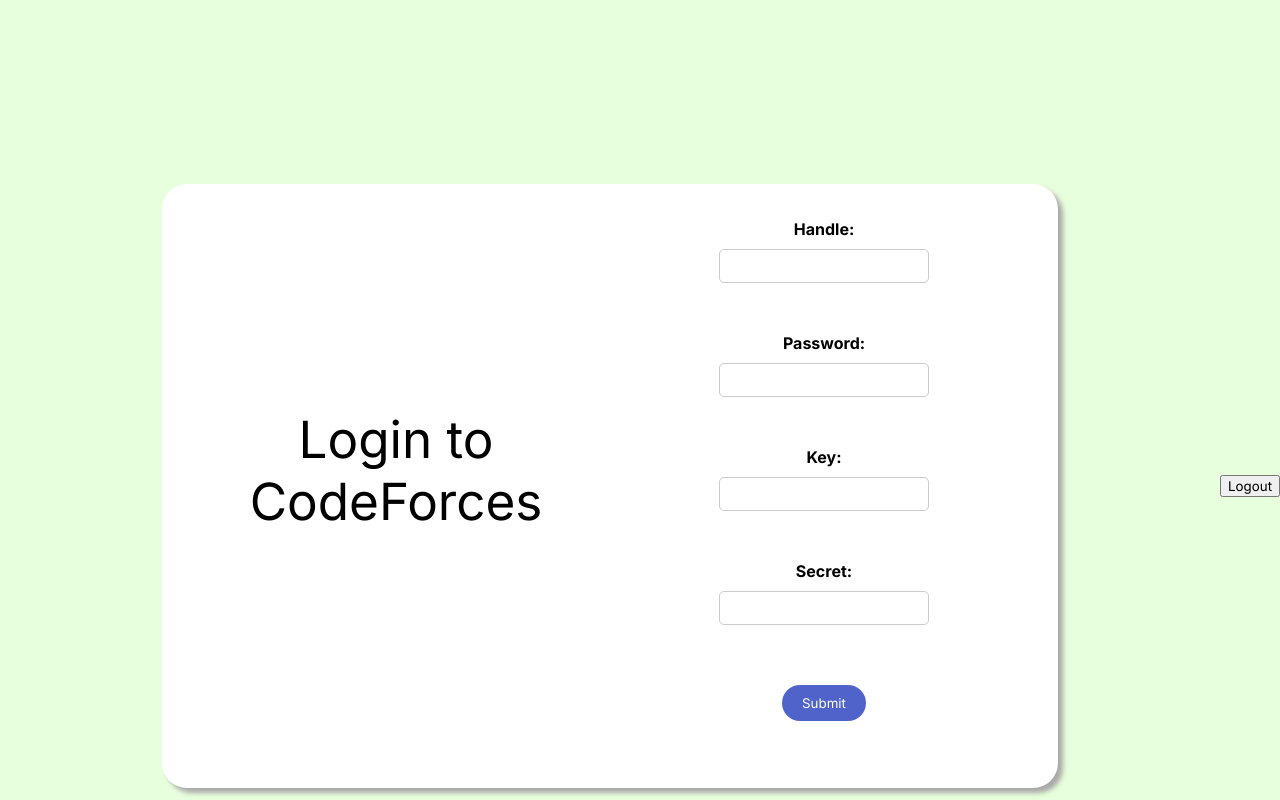
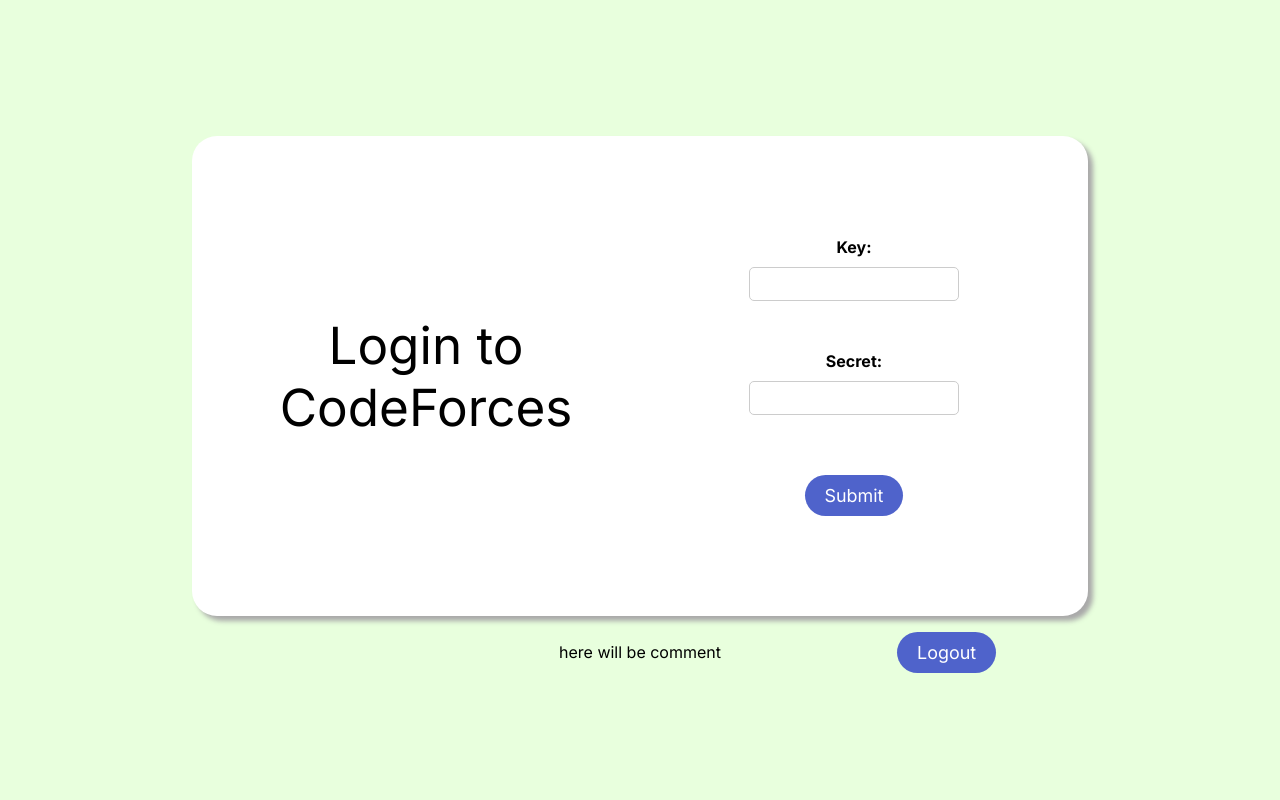
Before and after one commit to niotu/CodeForcer, a React (Create React App) app in the folder web/front/: page / in a window 1280 px wide. Built offline with nearby package versions, Linux system fonts and the light colour scheme.

Commit message:
checkpoint commit

```diff
--- a/web/front/package.json
+++ b/web/front/package.json
@@ -19,7 +19,7 @@
     "test": "react-scripts test",
     "eject": "react-scripts eject"
   },
-  "proxy": "http://localhost:8080",
+  "proxy": "https://doberman-primary-pony.ngrok-free.app/",
   "browserslist": {
     "production": [
       ">0.2%",
--- a/web/front/src/App.js
+++ b/web/front/src/App.js
@@ -1,8 +1,7 @@
 import React from 'react';
 import {BrowserRouter as Router, Route, Routes} from 'react-router-dom';
 import LoginPage from './components/LoginPage.jsx';
-import GroupsPage from './components/GroupsPage.jsx';
-import ContestsPage from './components/ContestsPage.jsx';
+import LinkPage from './components/LinkPage.jsx';
 import ContestDetails from './components/ContestDetails.jsx';
 import WeightsDistrPage from "./components/WeightsDistrPage.jsx";
 
@@ -15,9 +14,8 @@
 
                 {/* Protected Routes (with Redirection) */}
                 {localStorage.getItem('isAuthorized') &&
-                    <Route path="/groups" element={<GroupsPage/>}/>}
-                {localStorage.getItem('isAuthorized') &&
-                    <Route path="/contests/:groupCode" element={<ContestsPage/>}/>}
+                    <Route path="/link" element={<LinkPage/>}/>}
+
                 {localStorage.getItem('isAuthorized') &&
                     <Route path="/contest-details/:groupCode/:contestId" element={<ContestDetails/>}/>}
                 {localStorage.getItem('isAuthorized') &&
--- a/web/front/src/components/ContestDetails.jsx
+++ b/web/front/src/components/ContestDetails.jsx
@@ -3,11 +3,17 @@
 import './styles.css'; // Import the provided CSS file
 
 const ContestDetails = () => {
+    let comment = 'Congratulations!'
     const {groupCode, contestId} = useParams(); // Extracting groupCode and contestId from URL parameters
     const [googleSheetLink, setGoogleSheetLink] = useState('');
     const [csvData, setCsvData] = useState('');
     const [submissionsData, setSubmissionsData] = useState('');
     const [loading, setLoading] = useState(true); // Add a loading state
+
+    function logout() {
+        localStorage.setItem('isAuthorized', 'false');
+        localStorage.setItem('userId', null);
+    }
 
     useEffect(() => {
         const fetchContestDetails = async () => {
@@ -81,6 +87,19 @@
                     </div>
                 </div>
             </div>
+            <div className="navigation">
+                <div className="left-navigation-part">
+                    <a href="/groups">
+                        <button className="previous-page">previous page</button>
+                    </a>
+                </div>
+                <p>{comment}</p>
+                <div className="right-navigation-part">
+                    <a href="/">
+                        <button className={'logout'} onClick={(e) => logout(e)}>Logout</button>
+                    </a>
+                </div>
+            </div>
         </div>
         </body>
     );
--- /dev/null
+++ b/web/front/src/components/LinkPage.jsx
@@ -0,0 +1,106 @@
+import React, {useState} from 'react';
+import {useNavigate} from "react-router-dom"; // Import the provided CSS file
+import './styles.css';
+
+const LinkPage = () => {
+    // const [key, setKey] = useState('');
+    // const [secret, setSecret] = useState('');
+    const [link, setUrl] = useState('');
+    const navigate = useNavigate();
+    let comment = 'here will be comment';
+
+    const linkSubmit = async (e) => {
+        e.preventDefault();
+        console.log('** processing...')
+        let id = 0,
+            status,
+            groupCode,
+            contestId;
+
+        // Extract groupCode and contestId from the link
+        console.log(link);
+        const url = new URL(link);
+        // const params = new URLSearchParams(url.search);
+        const components = url.toString().split('/')
+
+        groupCode = components[4]
+        contestId = components[6]
+
+        console.log(groupCode);
+        console.log(contestId);
+
+
+        // Make a request to the backend to proceed with the login
+        // Replace '/api/proceed' with the actual API endpoint for the login
+        // Make sure to pass the necessary parameters and handle the response appropriately
+
+        const queryParams = new URLSearchParams({
+            groupCode: groupCode,
+            contestId: contestId,
+            userID: localStorage.getItem('userId')
+        });
+
+        const response = await fetch(`/api/getTasks?${queryParams}`, {
+            method: 'GET',
+            mode: 'no-cors'
+        });
+
+        let resp_json = await ((response.json()).then(r => r));
+        console.log(resp_json);
+        status = resp_json.status;
+        console.log(status);
+
+        if (status === 'OK') {
+            navigate(`/weights-distribution/${groupCode}/${contestId}`);
+        } else if (status === 'FAILED') {
+            alert('Login failed');
+            comment = resp_json.comment;
+        }
+    }
+
+    console.log('** process');
+
+    const [isCorrect, setIsCorrect] = useState(true)
+
+    function logout() {
+        localStorage.setItem('isAuthorized', 'false');
+        localStorage.setItem('userId', null);
+    }
+
+    return (
+        <div className="page-active">
+            <div className="wizard">
+                <div className="panel">
+                    <div className="left-part">
+                        <h1>Enter the link to a contest</h1>
+                    </div>
+                    <div className="right-part">
+                        <form onSubmit={linkSubmit} autoComplete='on'>
+
+                            <label htmlFor="link">Paste the link:</label>
+                            <input type="url" id="link" value={link}
+                                   onChange={(e) => setUrl(e.target.value)}
+                                   required className={isCorrect ? 'correct' : 'incorrect'}/><br/><br/>
+                            <button type="submit">Submit</button>
+                        </form>
+                    </div>
+                </div>
+            </div>
+            <div className="navigation">
+                <div className="left-navigation-part">
+                    <a href="/">
+                        <button className="previous-page">Back</button>
+                    </a>
+                </div>
+                <p>{comment}</p>
+                <div className="right-navigation-part">
+                    <a href="/">
+                        <button className={'logout'} onClick={(e) => logout(e)}>Logout</button>
+                    </a>
+                </div>
+            </div>
+        </div>
+    );
+};
+
+export default LinkPage;
--- a/web/front/src/components/LoginPage.jsx
+++ b/web/front/src/components/LoginPage.jsx
@@ -3,12 +3,10 @@
 import './styles.css'; // Import the provided CSS file
 
 const LoginPage = () => {
-    const [handle, setHandle] = useState('');
-    const [password, setPassword] = useState('');
     const [key, setKey] = useState('');
     const [secret, setSecret] = useState('');
     const navigate = useNavigate();
-    let comment = '';
+    let comment = 'here will be comment';
 
     const handleSubmit = async (e) => {
         e.preventDefault();
@@ -17,15 +15,15 @@
         let status = '';
 
         const queryParams = new URLSearchParams({
-            handle,
-            password,
             key,
             secret,
         });
+
         const response = await fetch(`/api/setAdmin?${queryParams}`, {
-            method: 'GET',
-            mode: 'no-cors'
+            method: 'GET'
+            // mode: 'no-cors'
         });
+
         let resp_json = await ((response.json()).then(r => r));
         console.log(resp_json);
         status = resp_json.status;
@@ -34,24 +32,31 @@
             console.log(id);
             localStorage.setItem('isAuthorized', true); // Store the authorization status in local storage
             localStorage.setItem('userId', id); // Store the user ID in local storage
-            navigate('/groups');
+            navigate('/link');
             console.log(`** is user auth ${localStorage.getItem('isAuthorized')}`)
             console.log(`** userId is ${localStorage.getItem('userId')}`)
         } else if (status === 'FAILED') {
             alert('Login failed');
-            comment = await resp_json.comment;
+            comment = resp_json.comment;
         }
     };
 
     const [isCorrect, setIsCorrect] = useState(false)
 
-    function logout() {
+    function logout(e) {
+        e.preventDefault()
+        console.log('** logout');
         localStorage.setItem('isAuthorized', 'false');
         localStorage.setItem('userId', null);
-        navigate('/');
     }
 
     console.log('fef')
+
+    function readJson(file) {
+        console.log(file);
+        console.log('file read')
+    }
+
     return (
         <div className="page-active">
             <div className="wizard">
@@ -60,15 +65,16 @@
                         <h1>Login to CodeForces</h1>
                     </div>
                     <div className="right-part">
-                        <form onSubmit={handleSubmit}>
-                            <label htmlFor="handle">Handle:</label>
-                            <input type="text" id="handle" value={handle} onChange={(e) => setHandle(e.target.value)}
-                                   required className={isCorrect ? 'correct' : 'incorrect'}/><br/><br/>
+                        <form onSubmit={handleSubmit} autoComplete='on'>
+                            {/*<label htmlFor="handle">Handle:</label>*/}
+                            {/*<input type="text" id="handle" value={handle} onChange={(e) => setHandle(e.target.value)}*/}
+                            {/*       required className={isCorrect ? 'correct' : 'incorrect'}/><br/><br/>*/}
 
-                            <label htmlFor="password">Password:</label>
-                            <input type="password" id="password" value={password}
-                                   onChange={(e) => setPassword(e.target.value)} required
-                                   className={isCorrect ? 'correct' : 'incorrect'}/><br/><br/>
+                            {/*<label htmlFor="password">Password:</label>*/}
+                            {/*<input type="password" id="password" value={password}*/}
+                            {/*       onChange={(e) => setPassword(e.target.value)} required*/}
+                            {/*       className={isCorrect ? 'correct' : 'incorrect'}*/}
+                            {/*       autoComplete='current-password'/><br/><br/>*/}
 
                             <label htmlFor="key">Key:</label>
                             <input type="password" id="key" value={key} onChange={(e) => setKey(e.target.value)}
@@ -78,14 +84,22 @@
                             <input type="password" id="secret" value={secret}
                                    onChange={(e) => setSecret(e.target.value)}
                                    required className={isCorrect ? 'correct' : 'incorrect'}/><br/><br/>
-
                             <button type="submit">Submit</button>
                         </form>
                     </div>
                 </div>
+            </div>
+            <div className="navigation">
+                <div className="left-navigation-part">
+
+                </div>
                 <p>{comment}</p>
+                <div className="right-navigation-part">
+                    <a href="/">
+                        <button className={'logout'} onClick={(e) => logout(e)}>Logout</button>
+                    </a>
+                </div>
             </div>
-            <button className={'logout'} onSubmit={(e) => logout()}>Logout</button>
         </div>
     );
 };
--- a/web/front/src/components/WeightsDistrPage.jsx
+++ b/web/front/src/components/WeightsDistrPage.jsx
@@ -3,53 +3,100 @@
 import './styles.css'; // Import the provided CSS file
 
 const WeightsDistrPage = () => {
+    let comment = 'the comment'
     const {groupCode, contestId} = useParams(); // Extracting groupCode and contestId from URL parameters
     const navigate = useNavigate();
     const [tasks, setTasks] = useState([]);
+    const [taskWeights, setTaskWeights] = useState([]);
+
+    function logout() {
+        localStorage.setItem('isAuthorized', 'false');
+        localStorage.setItem('userId', null);
+    }
+
+    const handleWeights = async (e) => {
+        e.preventDefault();
+        const weights = Array.from(e.target).reduce((acc, curr) => {
+            if (curr.name.startsWith('task-')) {
+                const taskId = parseInt(curr.name.split('-')[1]);
+                const weight = parseInt(curr.value);
+                acc[taskId] = weight;
+            }
+            return acc;
+        }, {});
+
+        const response = await fetch(`/api/setTaskWeights`, {
+            method: 'POST',
+            headers: {
+                'Content-Type': 'application/json',
+            },
+            body: JSON.stringify({
+                groupCode,
+                contestId,
+                userID: localStorage.getItem('userId'),
+                weights,
+            }),
+        });
+    };
 
     useEffect(() => {
         const queryParams = new URLSearchParams({
-            groupCode,
-            contestId,
+            groupCode: groupCode,
+            contestId: contestId,
+            userID: localStorage.getItem('userId'),
         });
 
         const fetchTasks = async () => {
             const response = await fetch(`/api/getTasks?${queryParams}`);
             const data = await response.json();
-            setTasks(data);
+            setTasks(data.result);
             console.log(data);
         };
 
         fetchTasks()
+
+
     }, [])
+    return (
 
-    return (
-        <body>
         <div className='page-active'>
             <div className="wizard">
                 <div className="panel">
                     <div className="left-part">
                         <h1>Set up tasks weights</h1>
-                        <h4>Note: summary points distribution must be 15.</h4>
                     </div>
                     <div className="right-part">
-                        <nav className="distribution-form">
+                        <form onSubmit={handleWeights} autoComplete='on'>
+                            <nav className="list-view" id='distribution-form'>
                                 <ul>
                                     {tasks.map(task => (
-                                    <li key={task.taskCode}><p>{task.taskName}</p>
-                                        <label>
-                                            <input type="number" name={task.taskName} value="1"/>
-                                        </label>
+                                        <li key={task.Index}>
+                                            <label className='task'> {task.Name}</label>
+                                            <input type='number' onChange={(e) => {
+                                            setTaskWeights(e.target.value, task.Index)}} min={0} max={task.MaxPoints}/>
                                         </li>
                                     ))}
                                 </ul>
                             </nav>
+                            <button type='submit'>Submit</button>
+                        </form>
                     </div>
                 </div>
             </div>
-            <button className={'logout'} onSubmit={(e) => logout()}>Logout</button>
+            <div className="navigation">
+                <div className="left-navigation-part">
+                    <a href="/link">
+                        <button className="previous-page">Back</button>
+                    </a>
                 </div>
-        </body>
+                <p>{comment}</p>
+                <div className="right-navigation-part">
+                    <a href="/">
+                        <button className={'logout'} onClick={(e) => logout(e)}>Logout</button>
+                    </a>
+                </div>
+            </div>
+        </div>
     );
 };
 
--- a/web/front/src/components/styles.css
+++ b/web/front/src/components/styles.css
@@ -35,8 +35,9 @@
     position: absolute;
     left: 0;
     right: 0;
-    margin: calc(23vh) auto;
+    margin: calc(17vh) auto;
     display: flex;
+    flex-direction: column;
     align-items: center;
     justify-content: center;
 }
@@ -53,7 +54,8 @@
     display: flex;
     flex-direction: column;
     width: 70%;
-    min-height: 50vh;
+    min-height: 60vh;
+    /*max-height: 50vh;*/
     margin: auto;
     padding: 20px;
 }
@@ -73,8 +75,8 @@
 
 /* Navigation layout */
 .navigation {
-    position: absolute;
-    width: 100%;
+    position: relative;
+    width: 70%;
     bottom: 0;
     display: flex;
     flex-direction: row;
@@ -84,6 +86,7 @@
 
 /* Navigation buttons */
 .navigation button {
+    font-size: 1.4vw;
     padding: 10px 20px;
     border-radius: 25px;
     background-color: #4F63CB; /* Dark blue */
@@ -120,7 +123,10 @@
 /* Left and right navigation parts */
 .left-navigation-part,
 .right-navigation-part {
-    width: 50%;
+    display: flex;
+    flex-direction: column;
+    justify-content: center;
+    width: 30%;
     text-align: center;
 }
 
@@ -149,6 +155,7 @@
     border: 1px solid #ccc;
 }
 
+
 /* List view styles */
 .list-view {
     width: 100%;
@@ -164,7 +171,7 @@
 }
 
 .list-view li {
-    background-color: #717171; /* Dark grey */
+    background-color: #4F63CB; /* Dark grey */
     color: white;
     border-radius: 25px;
     padding: 10px;
@@ -181,6 +188,13 @@
     text-decoration: underline;
 }
 
+.list-view#distribution-form li {
+    display: flex;
+    flex-direction: column;
+    align-items: center;
+    justify-content: space-between;
+}
+
 /* Contest details styles */
 .right-part {
     display: flex;
@@ -194,7 +208,7 @@
 
 .right-part a {
     color: #4F63CB; /* Dark blue for links */
-    text-decoration: none;
+    /*text-decoration: none;*/
     margin-bottom: 10px;
 }
 
@@ -203,6 +217,7 @@
 }
 
 .right-part button {
+    font-size: 1.4vw;
     margin-top: 10px;
     padding: 10px 20px;
     border-radius: 25px;
@@ -220,6 +235,7 @@
 @media (max-width: 768px) {
     .wizard {
         width: 90%;
+        max-height: 50vh;
     }
 
     h1 {
```
Also changed, not shown: web/front/src/components/ContestsPage.jsx (+19 -0 lines), web/front/src/components/GroupsPage.jsx (+22 -0 lines). Lines whose indentation alone changed are shown as unchanged.
